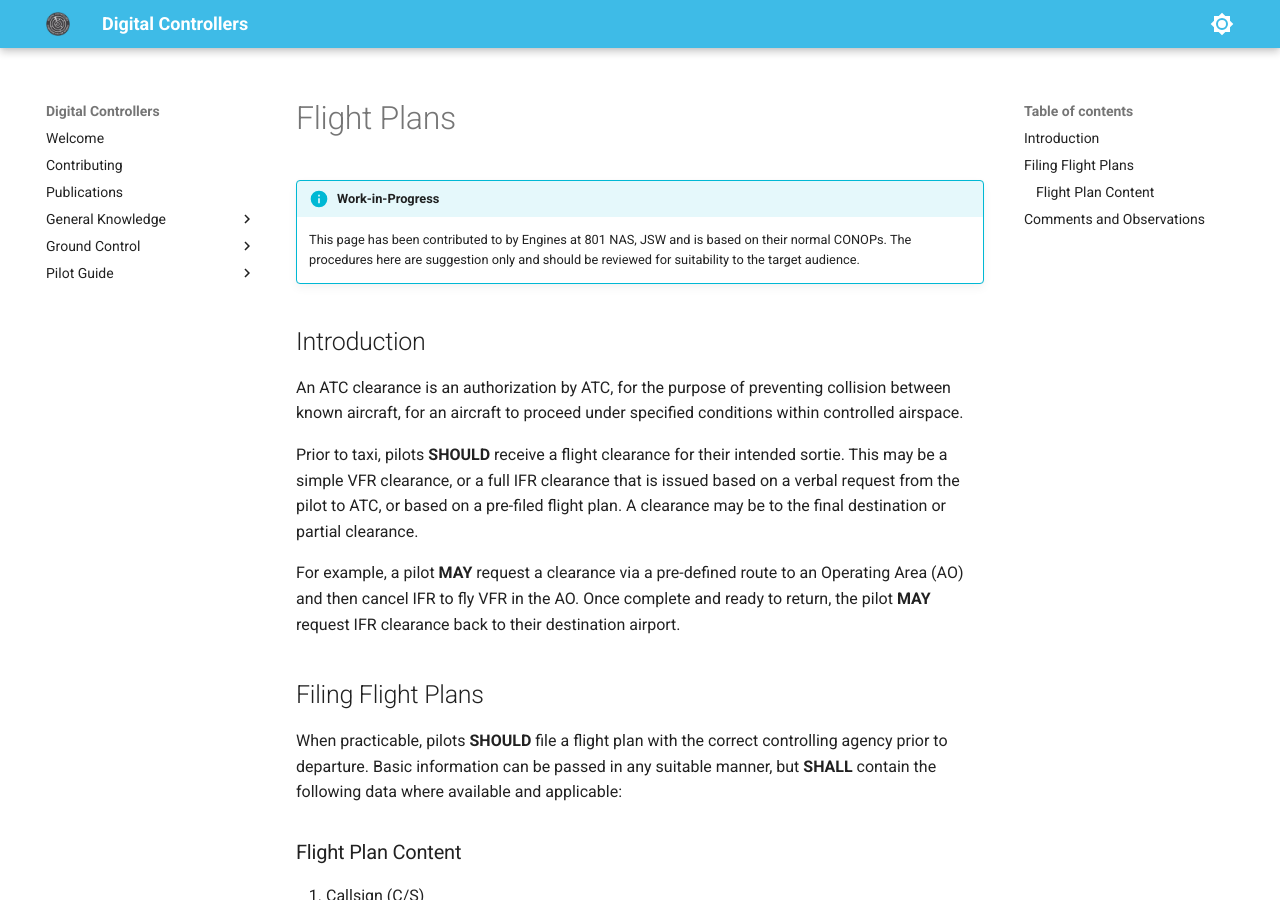
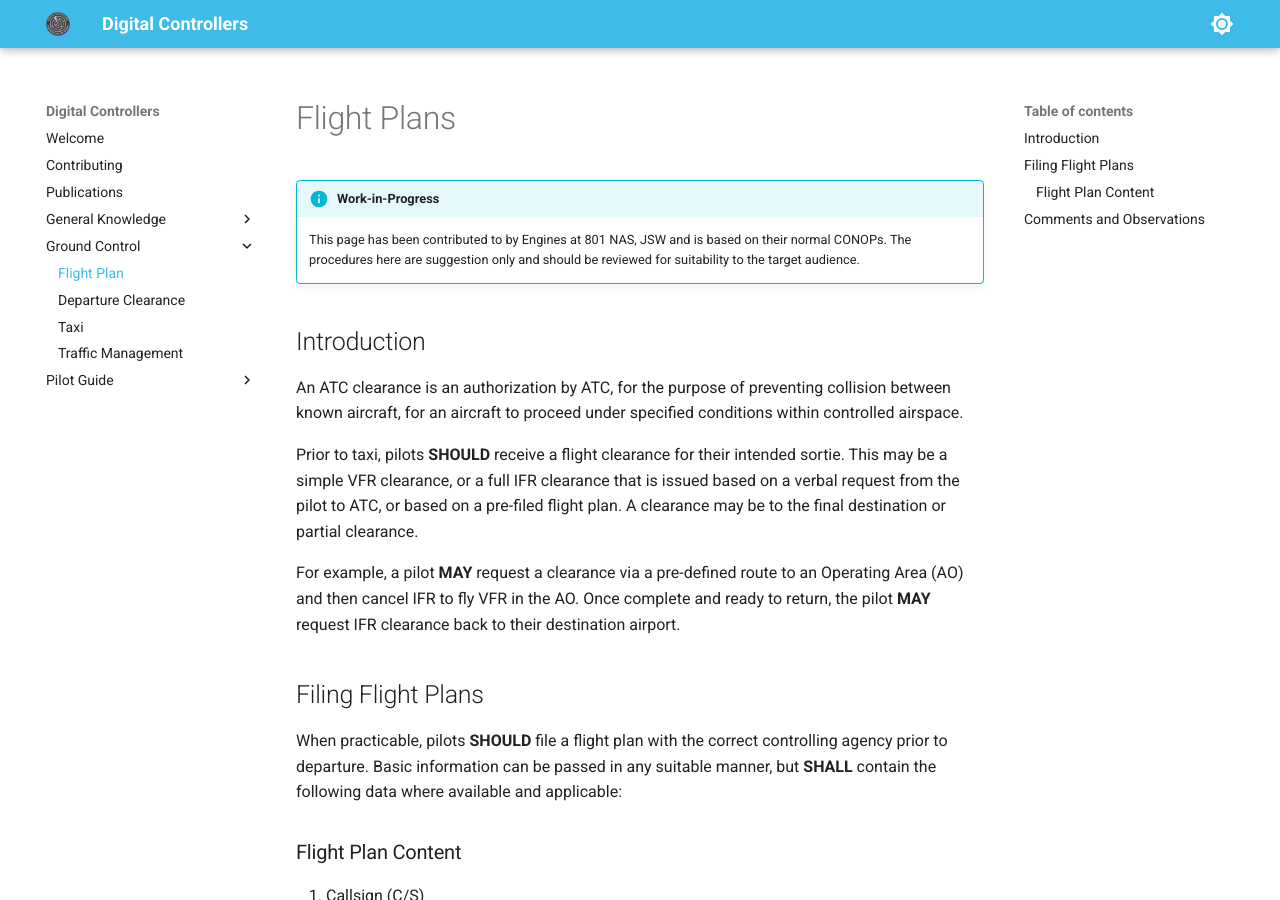
Before and after one commit to Digital-Controllers/website, an MkDocs documentation site: the page built from docs/ground/flight_plan.md, in a window 1280 px wide and 900 px high. Built offline with MkDocs 1.6.1 and Material for MkDocs 9.7.7, drawn with Linux system fonts in a browser that asks for light colours; some of the changed lines change nothing that is shown.

Commit message:
hotfix: quantify is a dumbo and didn't write a correct path

```diff
--- a/mkdocs.yml
+++ b/mkdocs.yml
@@ -37,7 +37,7 @@ nav:
       - Flight Rules: general-knowledge/flight_rules.md
   - Ground Control:
       - ground/index.md
-      - Flight Plan: flight_plan.md
+      - Flight Plan: ground/flight_plan.md
       - Departure Clearance: ground/departure_clearance.md
       - Taxi: ground/taxi.md
       - Traffic Management: ground/traffic_management.md
```
